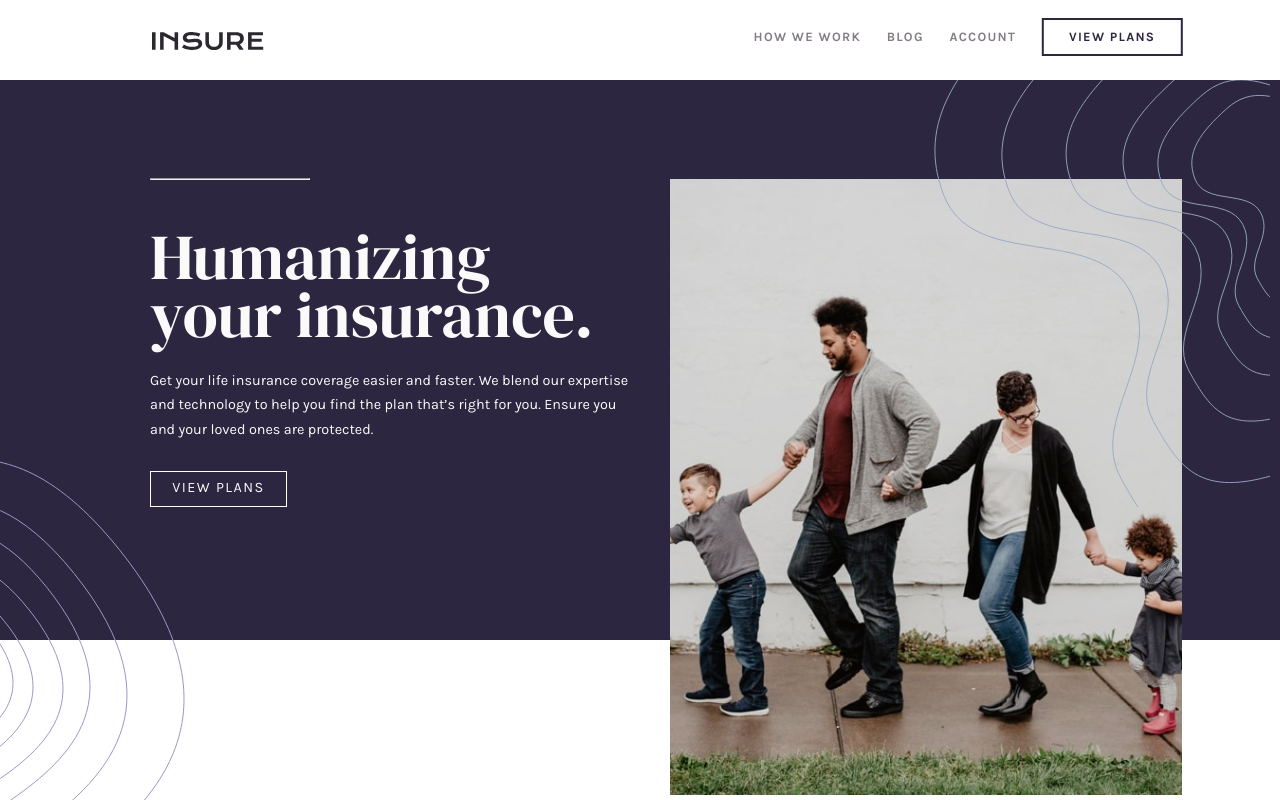
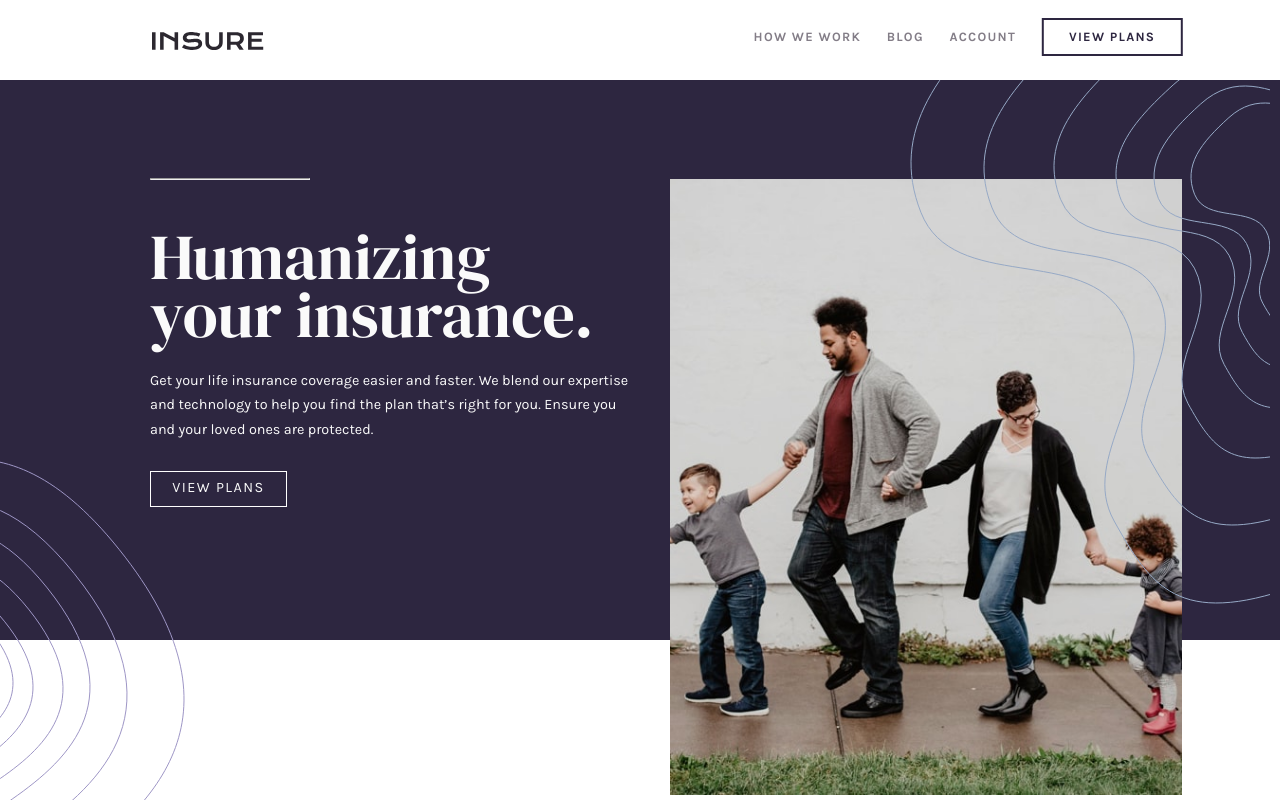
Before and after one commit to melodymastache/Insure-Landing-Page, a React (Create React App) app: page / in a window 1280 px wide. Shown: the top 800 px of the page. Built offline with nearby package versions, Linux system fonts and the light colour scheme.

Commit message:
almost perfect...

```diff
--- a/src/App.js
+++ b/src/App.js
@@ -33,8 +33,8 @@ class Intro extends React.Component {
                 <h2 class="title" id="intro-title">Humanizing your insurance.</h2>
                 <p>Get your life insurance coverage easier and faster. We blend our expertise and technology to help you find the plan that’s right for you. Ensure you and your loved ones are protected.</p>
                 <div class="button" id="intro-button">View plans</div>
+                <img src={familyImg} alt="family" id="family-photo" />
                 <div id="wavy-right-bg"></div>
-                <img src={familyImg} alt="family" id="family-photo" />
                 <img src={wavyLeftBg} alt="wavy-bg" id="wavy-left-bg" />
             </div>
         )
--- a/src/App.scss
+++ b/src/App.scss
@@ -110,12 +110,11 @@ $very-light-gray: hsl(0, 0%, 98%);
   }
 }
 
-#wavy-right-bg {
-  margin-top: -31em;
+#wavy-right-bg { // cannot get this to touch the far right edge of the screen....why??
+  margin-top: -49em;
   background-image: url(./images/bg-pattern-intro-right-desktop.svg);
   background-repeat: no-repeat;
-  margin-left: 49em;
-  background-size: 25em;
+  margin-left: 47.5em;
   z-index: 1; /* puts waves on top of family photo | z-index based on 3d: higher numbers = closer */
 }
 
```
Also changed, not shown: 2 other files (tests, documents, lock files or other folders).
